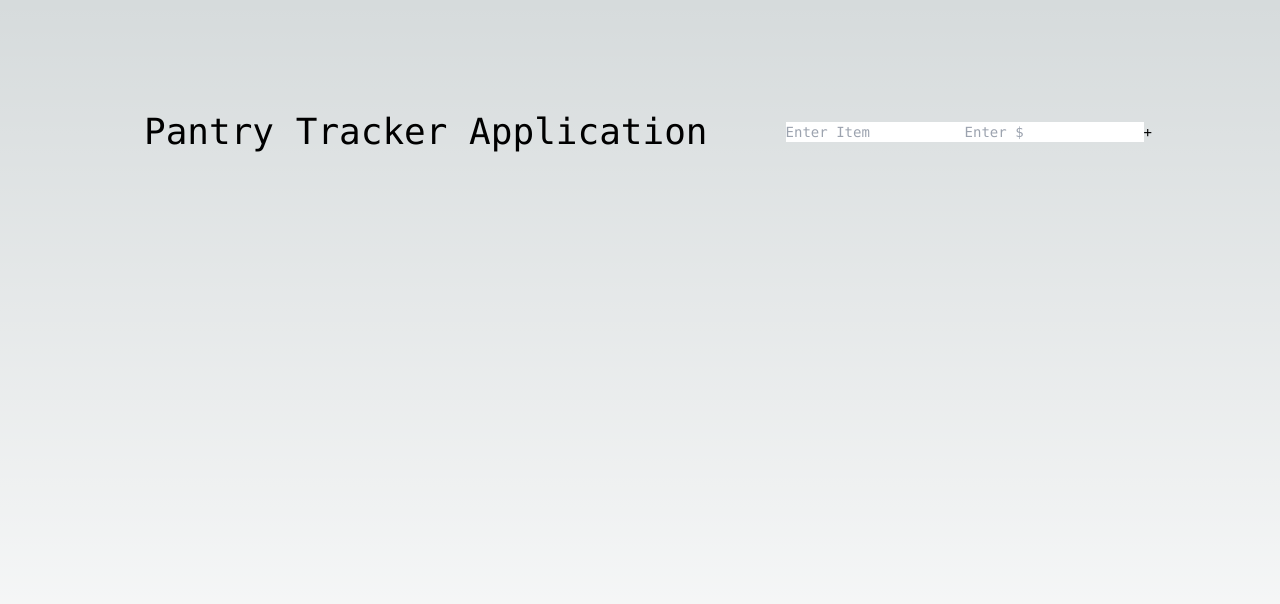
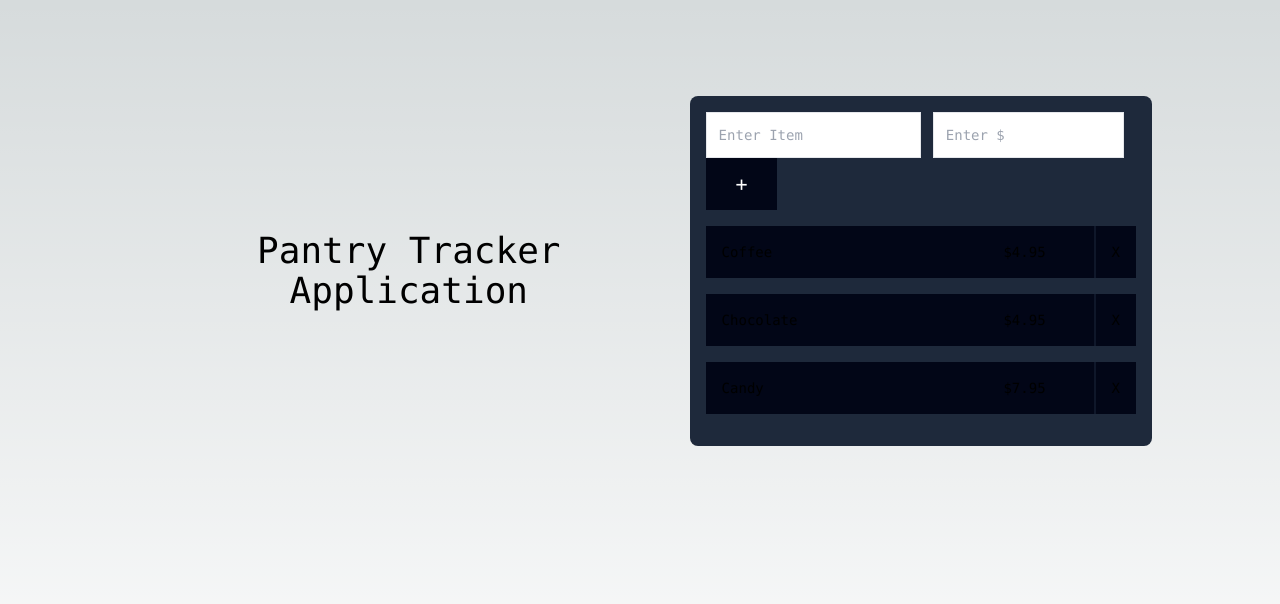
Before and after one commit to Javaria-Shabbir24/PantryTrackerApplication, a Next.js app: page / in a window 1280 px wide. Shown: the top 604 px of the page. Built offline with nearby package versions, Linux system fonts and the light colour scheme.

Commit message:
items added and adjusted

```diff
--- a/app/page.js
+++ b/app/page.js
@@ -1,17 +1,43 @@
-import Image from "next/image";
+'use client'
+import React ,{useState,useEffect}from "react";
+
 
 export default function Home() {
+  const [items,setItems]=useState([
+    {name:'Coffee',price:4.95},
+    {name:'Chocolate',price:4.95},
+    {name:'Candy',price:7.95}
+  ]);
+  const [total,setTotal]=useState(0)
   return (
     <main className="flex min-h-screen flex-col items-center justify-between p-24">
       <div className="z-10 max-w-5xl w-full items-center justify-between font-mono text-sm lg:flex">
        <h1 className="text-4xl p-4 text-center">Pantry Tracker Application</h1>
 
-      <div>
-        <form>
-          <input type="text" placeholder='Enter Item'></input>
-          <input type="number" placeholder='Enter $'></input>
-          <button type="submit">+</button>
+      <div className="bg-slate-800 p-4 rounded-lg">
+        <form className="grid grid-cols-6 items-center text-black">
+          <input
+          className='col-span-3 p-3 border' type="text" placeholder='Enter Item'>
+          </input>
+          <input
+          className='col-span-3 p-3 border mx-3' type="number" placeholder='Enter $'>
+          </input>
+          <button
+          className='text-white bg-slate-950 hover:bg-slate-900 p-3 text-xl' type="submit">
+            +
+          </button>
         </form>
+        <ul>
+          {items.map((item,id)=>(
+             <li key={id} className="my-4 w-fill flex justify-between bg-slate-950">
+              <div className="p-4 w-full flex justify-between">
+                <span className="capitalize">{item.name}</span>
+                <span>${item.price}</span>
+              </div>
+              <button className="ml-8 p-4 border-l-2 border-slate-900 hover:bg-slate-900 x-16">X</button>
+             </li>
+          ))}
+        </ul>
       </div>
 
       </div>
```
